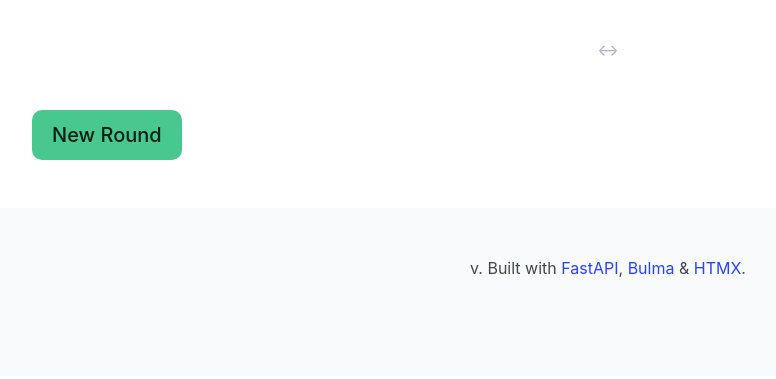
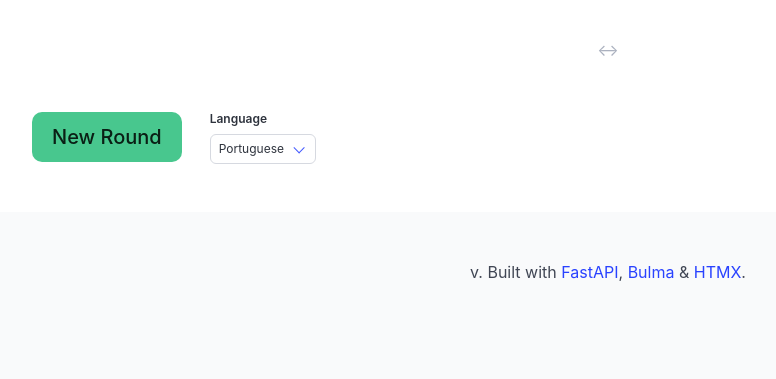
Before and after one commit to Pitrified/lang-tools, a Python web app: template templates/pages/exercises/pair_matching.html in a window 1280 px wide. Shown: the part 259-638 px from the top of the page, without its empty margins (32-808 px from the left). Run offline with Jinja, Linux system fonts and the light colour scheme; the template is opened without the code that fills it, so the values that code supplies are empty; some libraries are stand-ins or nearby versions.

Commit message:
add lang selector

```diff
--- a/templates/pages/exercises/diacritic_typing.html
+++ b/templates/pages/exercises/diacritic_typing.html
@@ -35,6 +35,7 @@
 
     <div class="mt-5 buttons">
       <button id="btn-new-word" class="button is-success">New Word</button>
+      {% include "partials/_language_select.html" %}
       <div class="field is-inline-block ml-4">
         <label class="label is-small">Hint level</label>
         <div class="control">
--- a/templates/pages/exercises/pair_matching.html
+++ b/templates/pages/exercises/pair_matching.html
@@ -35,13 +35,11 @@
 
     <div id="feedback" class="notification is-hidden mt-4"></div>
 
-    <div class="mt-5">
-      <button id="btn-start" class="button is-success is-medium"
-              hx-post="/api/v1/exercises/pair-matching/start"
-              hx-target="#game-area"
-              hx-swap="innerHTML">
+    <div class="mt-5 buttons">
+      <button id="btn-start" class="button is-success is-medium">
         New Round
       </button>
+      {% include "partials/_language_select.html" %}
     </div>
   </div>
 </section>
--- a/templates/pages/exercises/sentence_reconstruction.html
+++ b/templates/pages/exercises/sentence_reconstruction.html
@@ -32,8 +32,9 @@
 
     <div id="reconstruction-feedback" class="notification is-hidden mt-4"></div>
 
-    <div class="mt-5">
+    <div class="mt-5 buttons">
       <button id="btn-new-sentence" class="button is-success">New Sentence</button>
+      {% include "partials/_language_select.html" %}
     </div>
   </div>
 </section>
--- a/templates/pages/exercises/wordle.html
+++ b/templates/pages/exercises/wordle.html
@@ -31,6 +31,7 @@
 
     <div class="mt-4">
       <button id="btn-new-game" class="button is-success">New Game</button>
+      {% include "partials/_language_select.html" %}
       <div class="field is-inline-block ml-4">
         <label class="label is-small">Word length</label>
         <div class="control">
--- /dev/null
+++ b/templates/partials/_language_select.html
@@ -0,0 +1,15 @@
+<div class="field is-inline-block ml-4">
+  <label class="label is-small">Language</label>
+  <div class="control">
+    <div class="select is-small">
+      <select id="language-select">
+        <option value="pt" selected>Portuguese</option>
+        <option value="fr">French</option>
+        <option value="es">Spanish</option>
+        <option value="it">Italian</option>
+        <option value="de">German</option>
+        <option value="en">English</option>
+      </select>
+    </div>
+  </div>
+</div>
```
